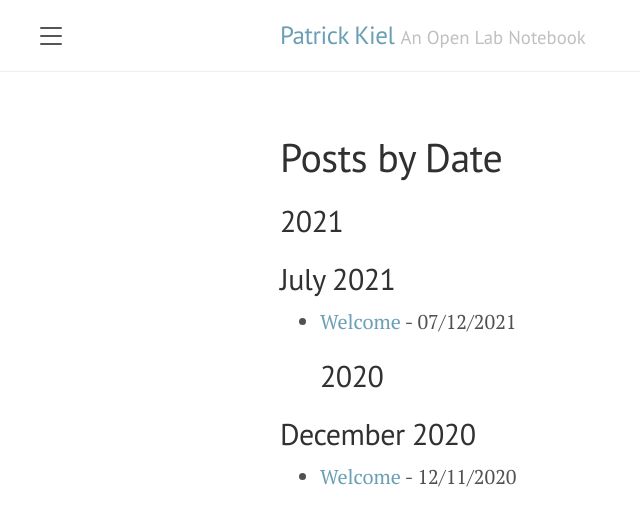
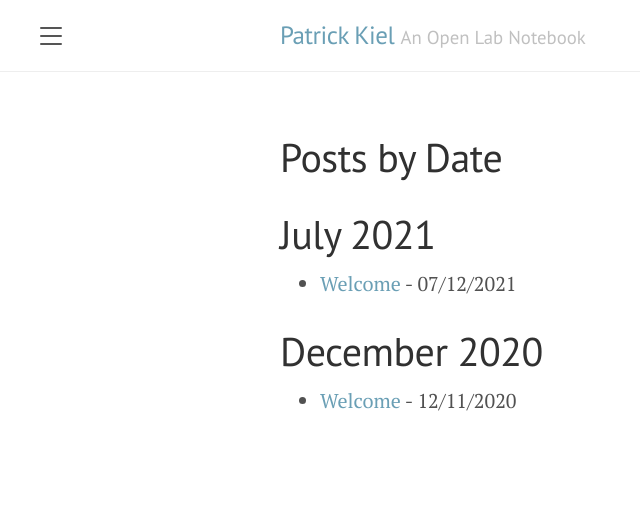
Before and after one commit to pkiel/notebook, a Jekyll site: the page built from date.md, in a window 1280 px wide. Shown: the top 526 px of the page, without its empty margins (0-640 px from the left). Built offline with Jekyll 4.4.1, drawn with Linux system fonts in a browser that asks for light colours.

Commit message:
Update date.md

```diff
--- a/date.md
+++ b/date.md
@@ -6,37 +6,14 @@ title: Posts by Date
 
 <div id="date_archives">
 {% for post in site.posts %}
-	{% unless post.next %}
-		<h2 class="archivetitletopbottom">{{ post.date | date: '%Y' }}</h2>
-	{% else %}
-		{% capture year %}{{ post.date | date: '%Y' }}{% endcapture %}{% capture nyear %}{{ post.next.date | date: '%Y' }}{% endcapture %}
-		{% if year != nyear %}
-			<h2 class="archivetitletopbottom">{{ post.date | date: '%Y' }}</h2>
-		{% endif %}
-	{% endunless %}
-{% capture month %}{{ post.date | date: '%m%Y' }}{% endcapture %}
-{% capture nmonth %}{{ post.next.date | date: '%m%Y' }}{% endcapture %}
-{% if month != nmonth %}
-	{% if forloop.index != 1 %}</ul>{% endif %}
-	<h2 class="archivetitle">{{ post.date | date: '%B %Y' }}</h2><ul>
-	{% endif %}
-	{% if post.link %}
-	<h3 class="link-post">
-		<a href="{{ site.baseurl }}{{ post.url }}">{{ post.title }}</a>
-		<a href="{{ post.link }}" target="_blank">
-			<i class="fa fa-link"></i></a>
-	</h3>
-	{% else %}
-		<li><a href="{{ post.url | prepend: site.baseurl }}">{{ post.title }}</a>
-		{% capture category_names %}{{ post.categories }}{% endcapture %}
-		{% if category_name %} - {% for category in category_names %}
-				  <a href="{{site.baseurl}}/categories/#{{category|slugize}}">{{category}}</a>
-				  {% unless forloop.last %}&nbsp;{% endunless %}
-				  {% endfor %}
-		{% endif %}
-		{% if post.date %} - {{ post.date | date: "%m/%d/%Y" }}{% endif %}</li>
-	{% endif %}
-
+  {% assign currentdate = post.date | date: "%B %Y" %}
+  {% if currentdate != date %}
+    {% unless forloop.first %}</ul>{% endunless %}
+    <h1 id="y{{post.date | date: "%B %Y"}}">{{ currentdate }}</h1>
+    <ul>
+    {% assign date = currentdate %}
+  {% endif %}
+    <li><a href="{{ post.url }}">{{ post.title }}</a> {% if post.date %} - {{ post.date | date: "%m/%d/%Y" }}{% endif %} </li>
+  {% if forloop.last %}</ul>{% endif %}
 {% endfor %}
-	</ul>
 </div>
```
